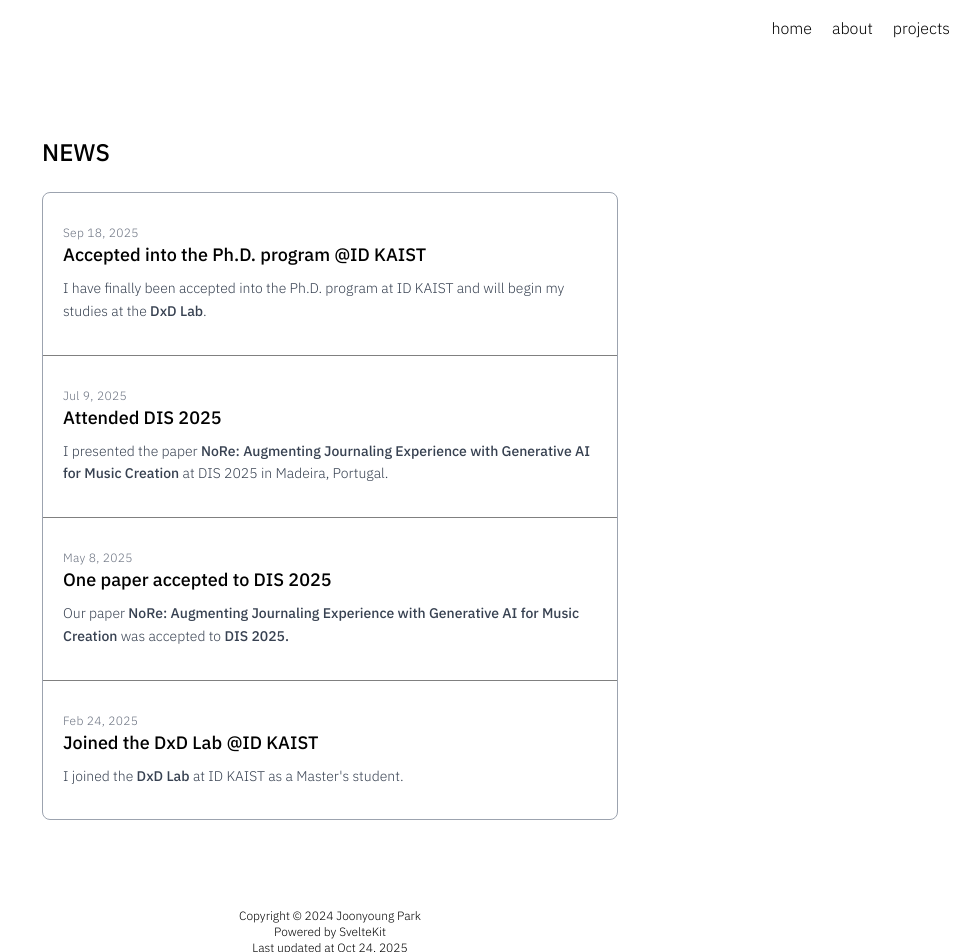
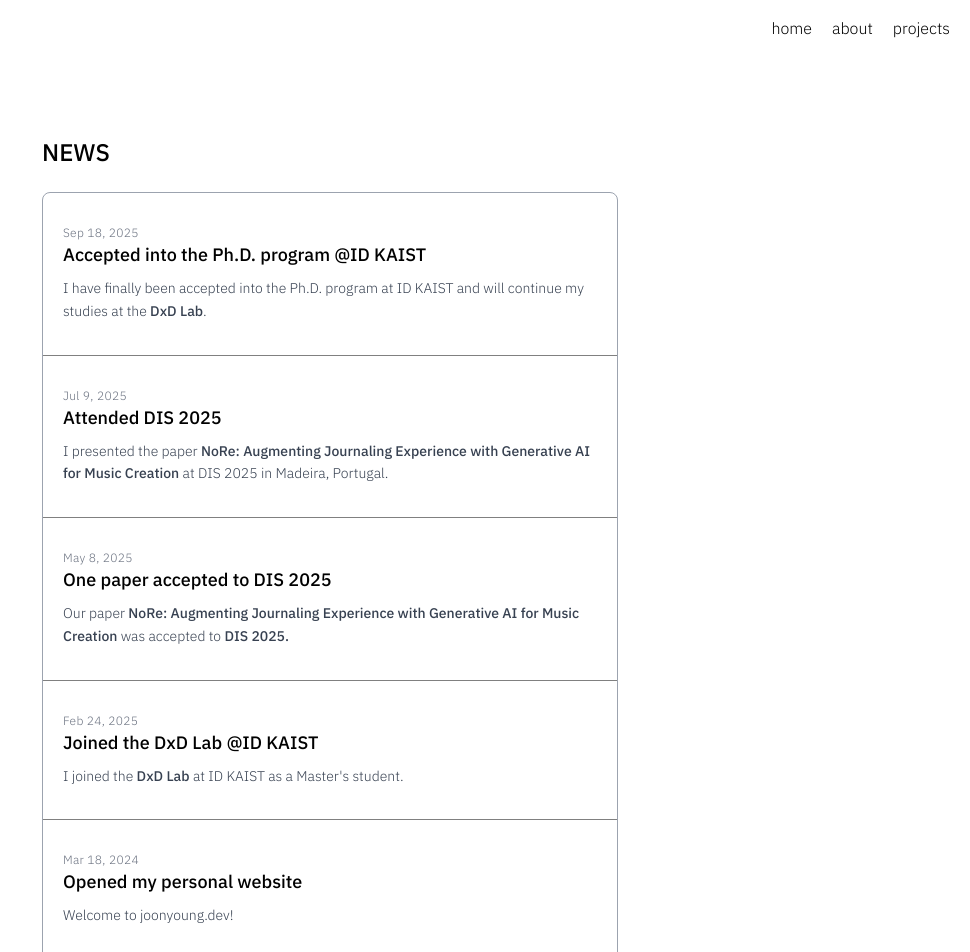
Before and after one commit to partlyjadedyouth/joonyoung.dev, a SvelteKit app: page /news in a window 1280 px wide. Shown: the top 952 px of the page, without its empty margins (310-1280 px from the left). Built offline with nearby package versions, Linux system fonts and the light colour scheme; a web font is replaced by a local one.

Commit message:
[main] Modify news container and update news

```diff
--- a/src/lib/data/news.json
+++ b/src/lib/data/news.json
@@ -3,7 +3,7 @@
 		"id": "dxd-phd",
 		"title": "Accepted into the Ph.D. program @ID KAIST",
 		"date": "2025-09-18",
-		"summary": "I have finally been accepted into the Ph.D. program at ID KAIST and will begin my studies at the <a href=\"https://dxd-lab.github.io\" target=\"_blank\" rel=\"noopener noreferrer\" class=\"font-medium hover:underline\">DxD Lab</a>."
+		"summary": "I have finally been accepted into the Ph.D. program at ID KAIST and will continue my studies at the <a href=\"https://dxd-lab.github.io\" target=\"_blank\" rel=\"noopener noreferrer\" class=\"font-medium hover:underline\">DxD Lab</a>."
 	},
 	{
 		"id": "dis25-attend",
@@ -22,5 +22,11 @@
 		"title": "Joined the DxD Lab @ID KAIST",
 		"date": "2025-02-24",
 		"summary": "I joined the <a href=\"https://dxd-lab.github.io\" target=\"_blank\" rel=\"noopener noreferrer\" class=\"font-medium hover:underline\">DxD Lab</a> at ID KAIST as a Master's student."
+	},
+	{
+		"id": "website-open",
+		"title": "Opened my personal website",
+		"date": "2024-03-18",
+		"summary": "Welcome to joonyoung.dev!"
 	}
 ]
--- a/src/routes/(app)/+page.svelte
+++ b/src/routes/(app)/+page.svelte
@@ -10,10 +10,12 @@
 	import ProfileContainer from '$lib/components/ProfileContainer.svelte';
 	import NewsSection from '$lib/components/NewsSection.svelte';
 	import ProjectContainer from '$lib/components/ProjectContainer.svelte';
+	import newsData from '$lib/data/news.json';
 
 	export let data;
 
 	const projects = data.projects;
+	const recentNews = newsData.slice(0, 4);
 </script>
 
 <svelte:head>
@@ -41,7 +43,7 @@
 			</div>
 		</a>
 	</div>
-	<NewsSection />
+	<NewsSection items={recentNews} />
 </section>
 
 <!-- Horizontal Line -->
```
